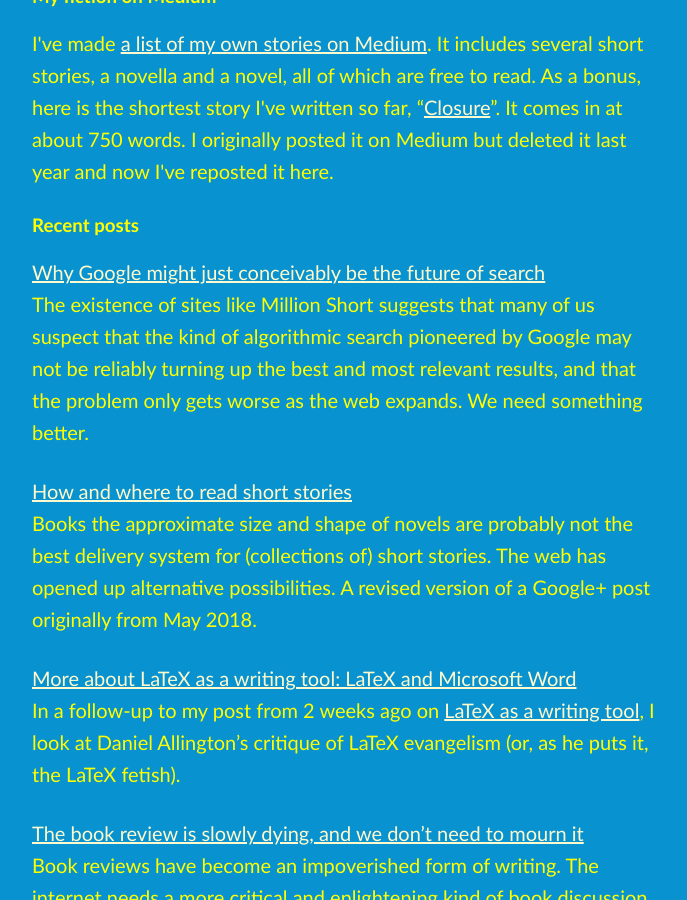
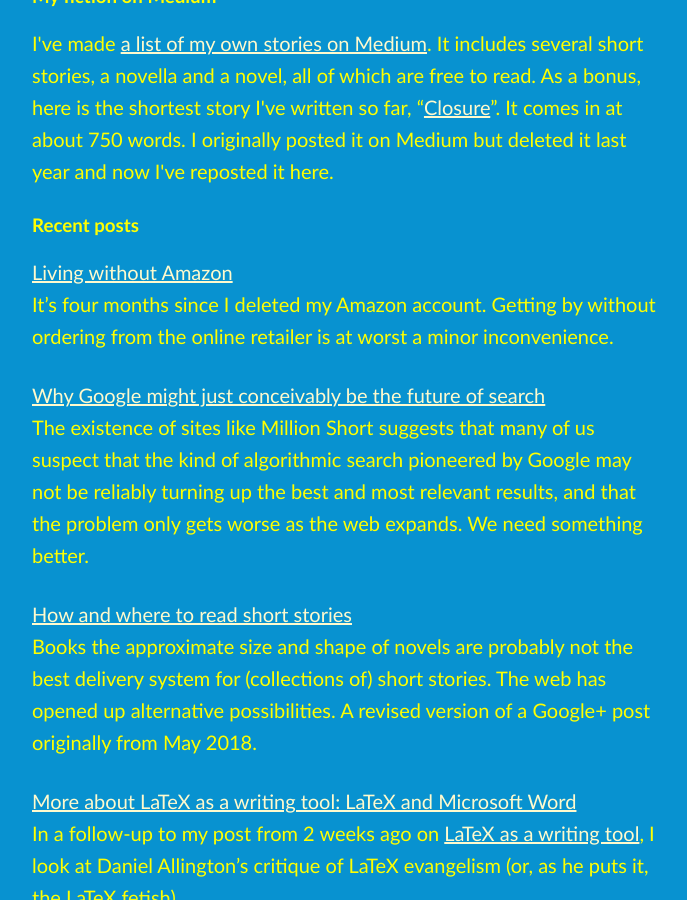
Before and after one commit to artkavanagh/github.io, a Jekyll site: the page index.html, which Jekyll copies as it is, in a window 1280 px wide and 900 px high, scrolled down 986 px. Shown: the whole window, without its empty margins (292-979 px from the left). Built offline with Jekyll 4.4.1, drawn with Linux system fonts in a browser that asks for light colours.

Commit message:
Update index.html

```diff
--- a/index.html
+++ b/index.html
@@ -28,6 +28,9 @@
 <p>I&apos;ve made <a href="https://www.artkavanagh.ie/fiction-list">a list of my own stories on Medium</a>. It includes several short stories, a novella and a novel, all of which are free to read. As a bonus, here is the shortest story I&apos;ve written so far, &ldquo;<a href="https://www.artkavanagh.ie/Closure">Closure</a>&rdquo;. It comes in at about 750 words. I originally posted it on Medium but deleted it last year and now I&apos;ve reposted it here.</p>
 
 <h3>Recent posts</h3>
+
+<p><a href="https://www.artkavanagh.ie/living-without-Amazon.html">Living without Amazon</a><br>
+It’s four months since I deleted my Amazon account. Getting by without ordering from the online retailer is at worst a minor inconvenience.</p>
 
 <p><a href="https://www.artkavanagh.ie/Google-future-search.html">Why Google might just conceivably be the future of search</a><br>
 The existence of sites like Million Short suggests that many of us suspect that the kind of algorithmic search pioneered by Google may not be reliably turning up the best and most relevant results, and that the problem only gets worse as the web expands. We need something better.</p>
```
